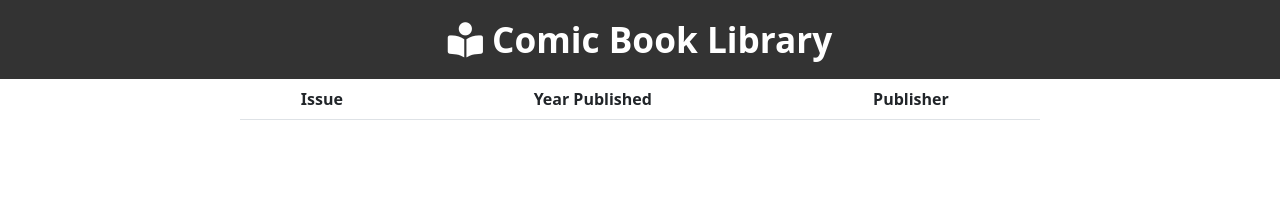
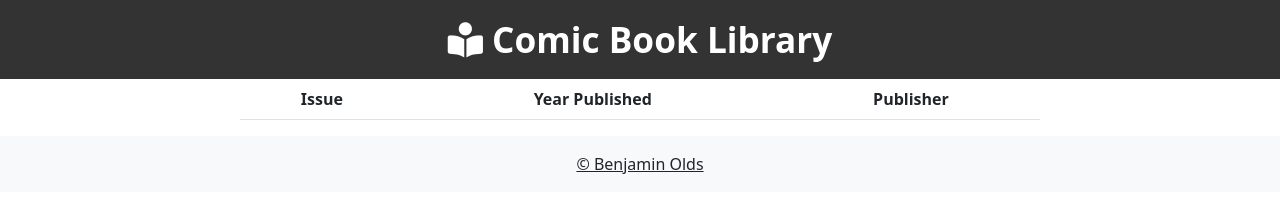
Before and after one commit to BenjaminCOlds/ComicBookLibrary, a plain HTML site: page index.html in a window 1280 px wide. Drawn offline with nearby package versions, Linux system fonts and the light colour scheme.

Commit message:
Added footer

```diff
--- a/index.html
+++ b/index.html
@@ -32,6 +32,12 @@
             </table>
         </div>
     </main>
+    <!-- Footer -->
+    <footer class="bg-light text-center text-lg-start">
+        <div class="text-center p-3">
+            <a href="http://github.com/BenjaminCOlds" class="text-dark">&copy; Benjamin Olds</a>
+        </div>
+    </footer>
     <!-- Bootstrap and Popper -->
     <script src="https://cdn.jsdelivr.net/npm/bootstrap@5.1.3/dist/js/bootstrap.bundle.min.js" integrity="sha384-ka7Sk0Gln4gmtz2MlQnikT1wXgYsOg+OMhuP+IlRH9sENBO0LRn5q+8nbTov4+1p" crossorigin="anonymous"></script>
 </body>
```
